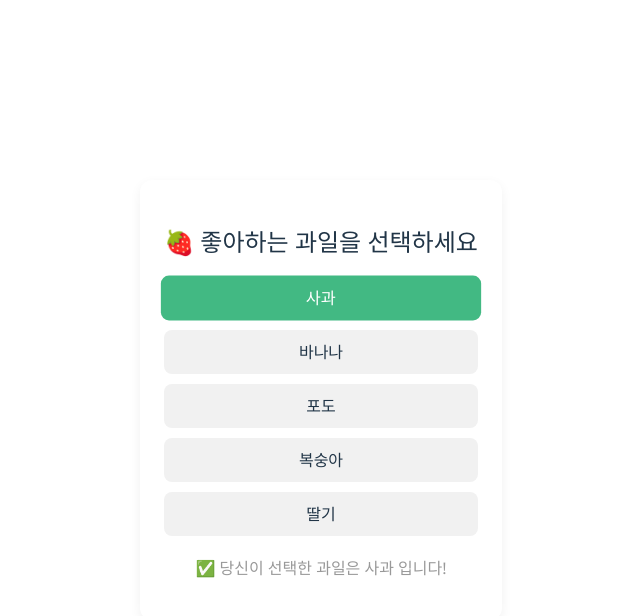
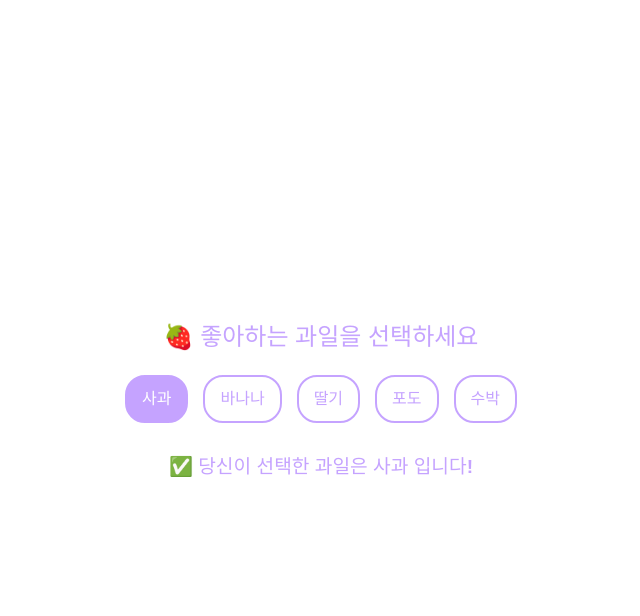
Before and after one commit to Jeontaesu/vue-app, a Vue app: page / in a window 1280 px wide. Both pictures are taken after a click on the item "사과". Shown: the top 616 px of the page, without its empty margins (319-959 px from the left). Built offline with nearby package versions, Linux system fonts and the light colour scheme.

Commit message:
동적스타일과 클래스바인딩2

```diff
--- a/src/App.vue
+++ b/src/App.vue
@@ -2,77 +2,85 @@
   <div class="container">
     <h2>🍓 좋아하는 과일을 선택하세요</h2>
 
-    <ul class="fruit-list">
-      <li v-for="(fruit, index) in fruits" :key="index" :class="{ selected: selectedFruit === fruit }" @click="selectFruit(fruit)">
+    <ul style="color: #c5a3ff" class="fruit-list">
+      <li
+        :style="{ color: '#c5a3ff', fontWeight: '700' }"
+        v-for="(fruit, index) in fruits"
+        :key="index"
+        :class="{ selected: selectedFruit === fruit }"
+        @click="selectFruit(fruit)"
+      >
         {{ fruit }}
       </li>
     </ul>
 
-    <p v-if="selectedFruit" class="result">
+    <p :style="{ color: '#c5a3ff', fontWeight: '700' }" v-if="selectedFruit" class="result">
+      <!-- 여기도 똑같이! -->
       ✅ 당신이 선택한 과일은 <strong>{{ selectedFruit }}</strong> 입니다!
     </p>
   </div>
 </template>
 
-<script setup>
-import { ref } from "vue";
-
-const fruits = ref(["사과", "바나나", "포도", "복숭아", "딸기"]);
-const selectedFruit = ref("");
-
-function selectFruit(fruit) {
-  selectedFruit.value = fruit;
-}
+<script>
+export default {
+  data() {
+    return {
+      fruits: ["사과", "바나나", "딸기", "포도", "수박"],
+      selectedFruit: null,
+    };
+  },
+  methods: {
+    selectFruit(fruit) {
+      this.selectedFruit = fruit;
+    },
+  },
+};
 </script>
 
 <style scoped>
+/* style 태그도 추가해줬어! container랑 selected도 한번 넣어봐봐 */
 .container {
-  max-width: 400px;
-  margin: 40px auto;
-  padding: 24px;
-  background: #fff;
-  border-radius: 12px;
-  box-shadow: 0 4px 12px rgba(0, 0, 0, 0.06);
-  font-family: "Segoe UI", sans-serif;
+  font-family: Arial, sans-serif;
+  text-align: center;
+  padding: 20px;
 }
 
 h2 {
-  text-align: center;
-  margin-bottom: 16px;
+  color: #c5a3ff;
+  margin-bottom: 20px;
 }
 
 .fruit-list {
   list-style: none;
   padding: 0;
-  margin: 0;
+  display: flex;
+  justify-content: center;
+  gap: 15px;
+  margin-bottom: 30px;
 }
 
 .fruit-list li {
-  background: #f1f1f1;
-  padding: 10px 14px;
-  margin-bottom: 10px;
-  border-radius: 8px;
+  padding: 10px 15px;
+  border: 2px solid #c5a3ff;
+  border-radius: 20px;
   cursor: pointer;
-  transition: 0.3s;
-  font-size: 16px;
-  text-align: center;
+  transition: all 0.2s ease-in-out;
 }
 
 .fruit-list li:hover {
-  background: #e3e3e3;
+  background-color: #e0baff;
+  color: #fff !important; /* 호버 시 글자색 변경 */
+  border-color: #e0baff;
 }
 
 .fruit-list li.selected {
-  background-color: #42b983;
-  color: #fff;
-  font-weight: bold;
-  transform: scale(1.02);
+  background-color: #c5a3ff;
+  color: #fff !important; /* 선택 시 글자색 변경 */
+  border-color: #c5a3ff;
 }
 
 .result {
-  text-align: center;
-  margin-top: 20px;
-  font-size: 16px;
-  color: #999;
+  margin-top: 30px;
+  font-size: 1.2em;
 }
 </style>
```
